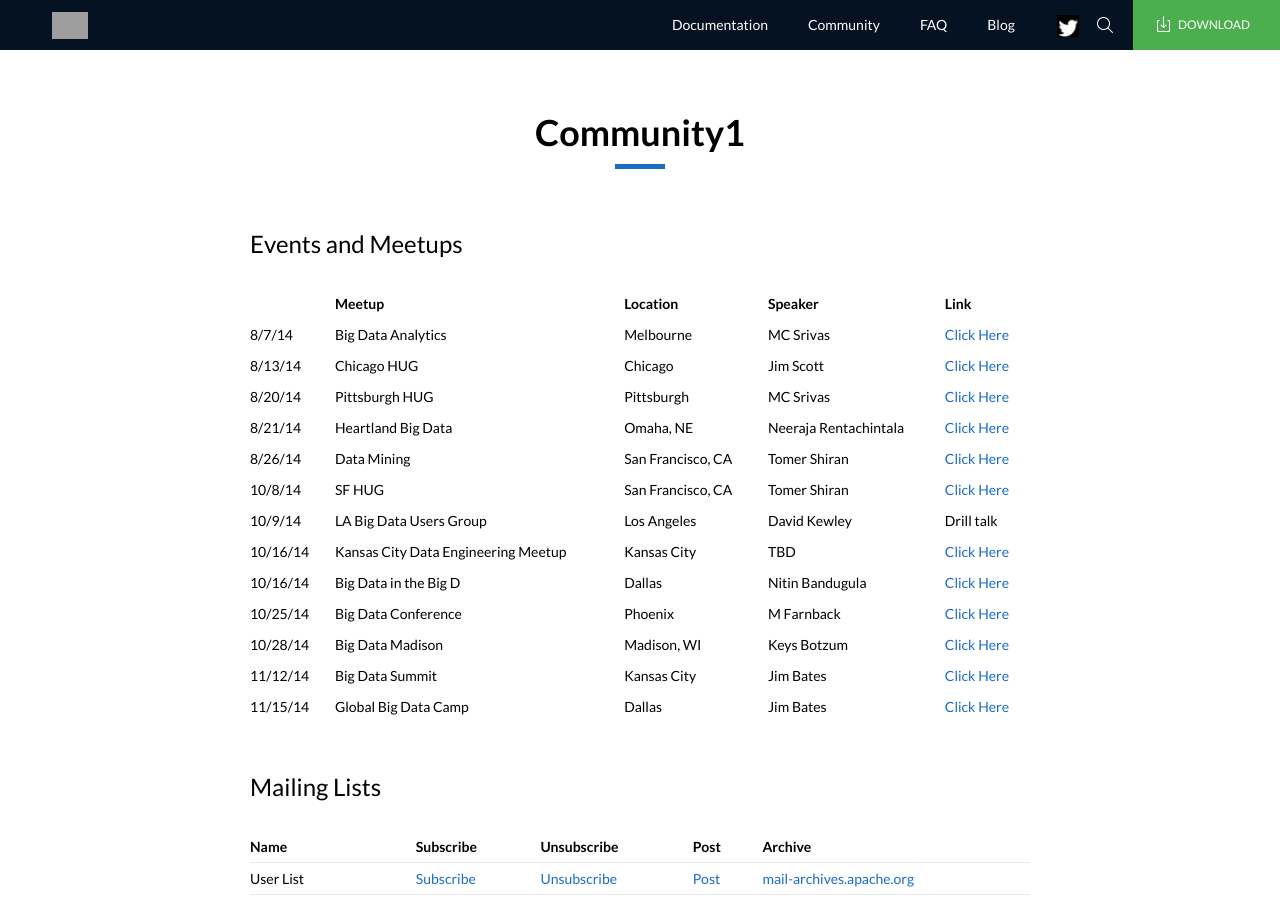
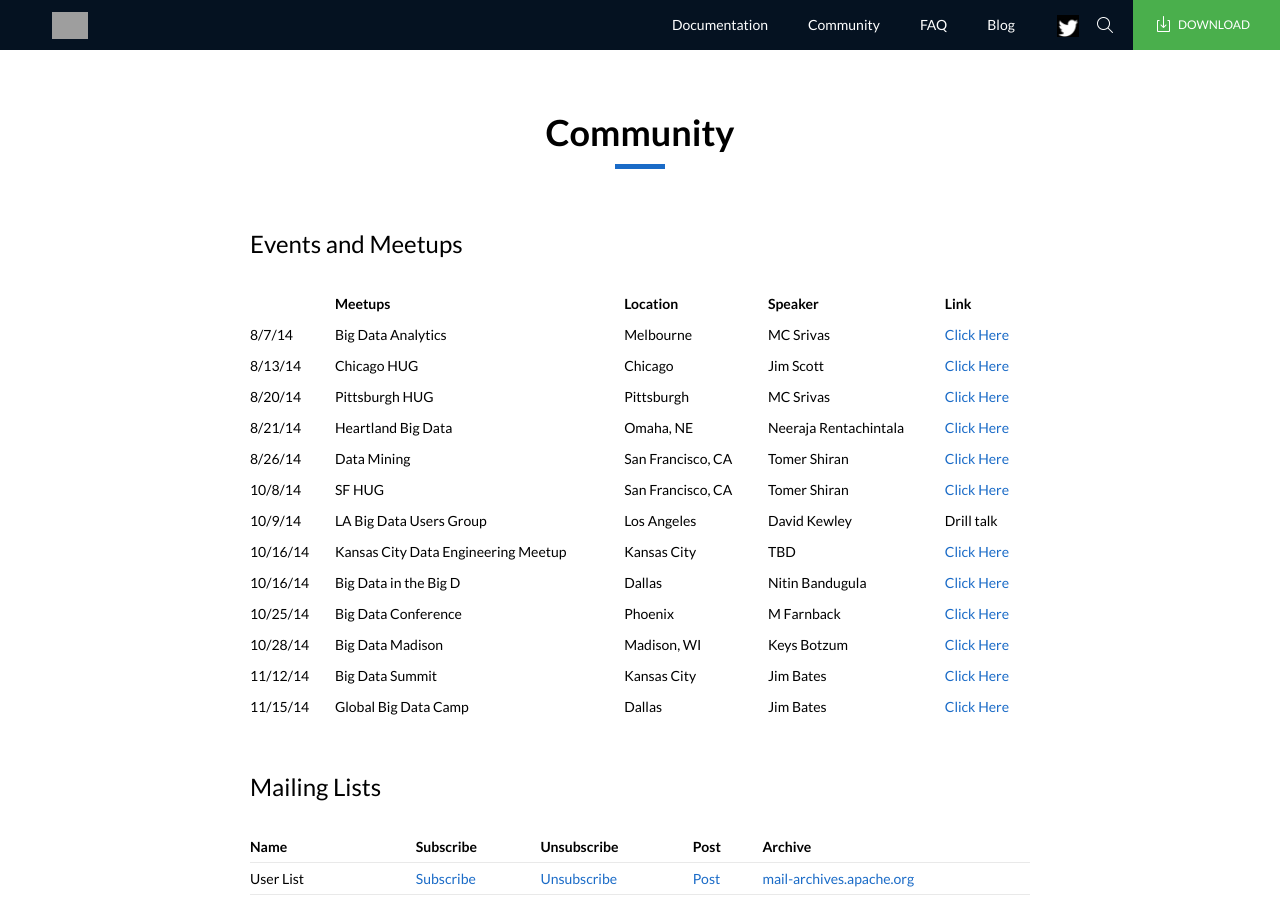
Before and after one commit to tshiran/drill-website, a Jekyll site: the page built from community.html, in a window 1280 px wide and 900 px high. Built offline with Jekyll 4.4.1, drawn with Linux system fonts in a browser that asks for light colours; Markdown is read by kramdown in place of the engine named in the settings; grey boxes are pictures that could not be loaded.

Commit message:
Updated one word.

```diff
--- a/community.html
+++ b/community.html
@@ -1,6 +1,6 @@
 ---
 layout: page
-title: Community1
+title: Community
 ---
             <a name="events" class="anchor" style="position:relative; top:-60px;"></a>
             <h2>Events and Meetups<h2>
@@ -9,7 +9,7 @@ title: Community1
                 <thead>
                     <tr>
                         <th>&nbsp;</th>
-                        <th>Meetup</th>
+                        <th>Meetups</th>
                         <th>Location</th>
                         <th>Speaker</th>
                         <th>Link</th>
```
